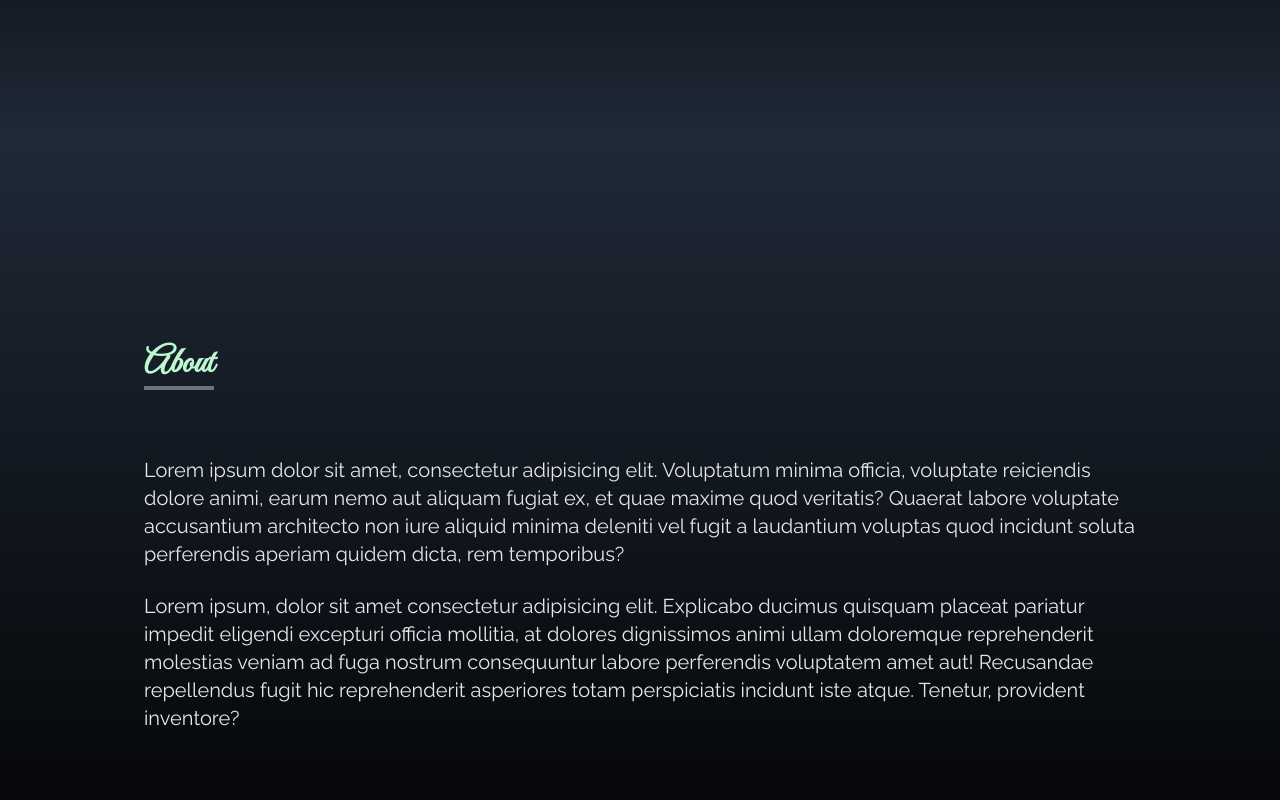
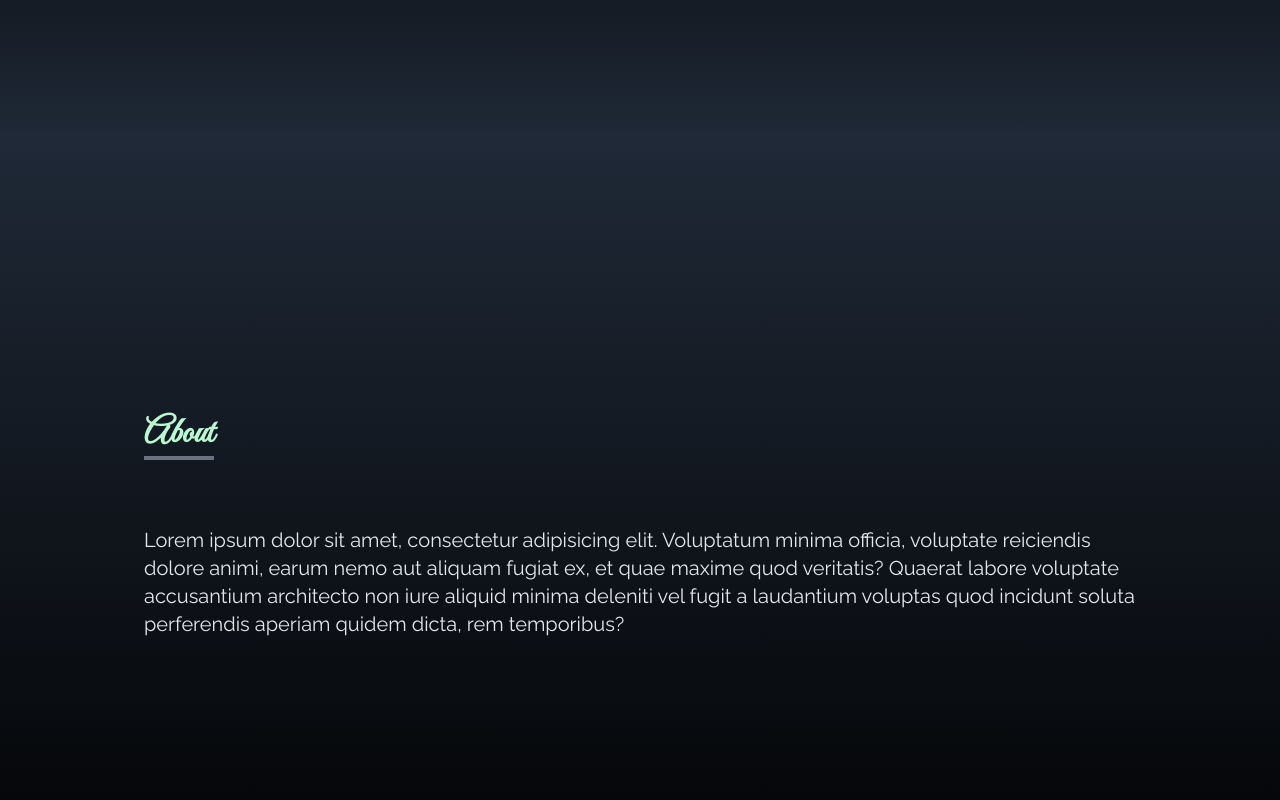
Before and after one commit to fortuneonyeka/professional-portfolio, a React (Create React App) app: page / in a window 1280 px wide. Shown: the part 662-1462 px from the top of the page. Built offline with nearby package versions, Linux system fonts and the light colour scheme.

Commit message:
refactor about component

```diff
--- a/src/components/about/About.jsx
+++ b/src/components/about/About.jsx
@@ -2,7 +2,7 @@ import React from "react";
 
 const About = () => {
   return (
-    <div name="about" className="w-full h-screen bg-gradient-to-b from-gray-800 to-black text-gray-200">
+    <div name="about" className="w-full lg:px-[10vw] h-screen bg-gradient-to-b from-gray-800 to-black text-gray-200">
       <div className="mx-auto p-4 max-w-screen-lg flex flex-col justify-center w-full h-full">
         <div className="pb-8">
           <p className="text-4xl font-bold inline border-b-4 border-gray-500 text-green-200 font-signature capitalize">About</p>
@@ -17,7 +17,6 @@ const About = () => {
         </p>
         <br />
 
-        <p className="text-xl">Lorem ipsum, dolor sit amet consectetur adipisicing elit. Explicabo ducimus quisquam placeat pariatur impedit eligendi excepturi officia mollitia, at dolores dignissimos animi ullam doloremque reprehenderit molestias veniam ad fuga nostrum consequuntur labore perferendis voluptatem amet aut! Recusandae repellendus fugit hic reprehenderit asperiores totam perspiciatis incidunt iste atque. Tenetur, provident inventore?</p>
       </div>
     </div>
   );
```
